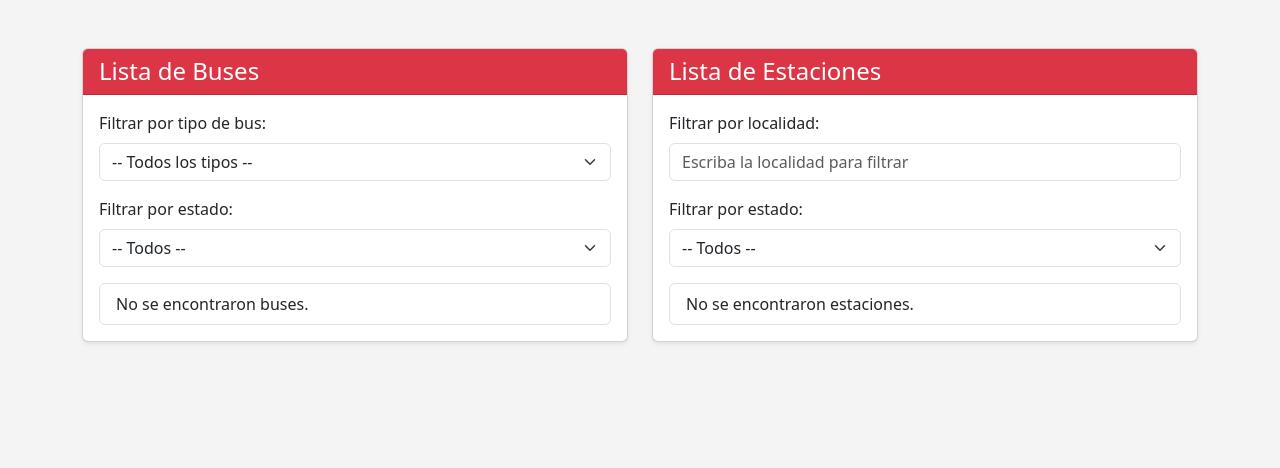
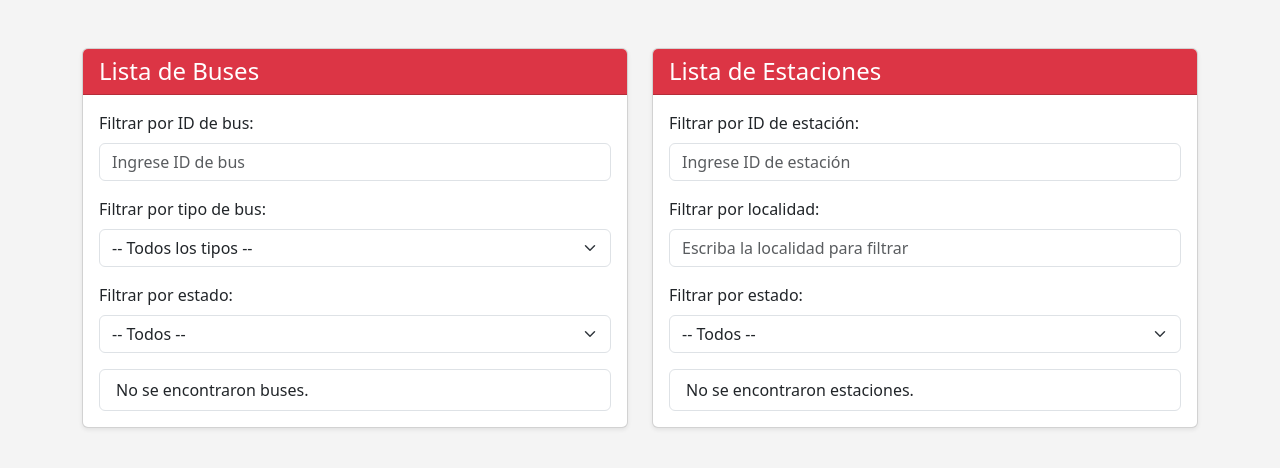
Before and after one commit to Juanes0706/Proyecto, a FastAPI app: page /read in a window 1280 px wide. Shown: the part 66-534 px from the top of the page. Run offline with FastAPI, Linux system fonts and the light colour scheme; data that the repository does not hold is empty.

Commit message:
Arreglando codigo

```diff
--- a/main.py
+++ b/main.py
@@ -60,6 +60,22 @@ async def update_page(request: Request):
 @app.get("/delete", response_class=HTMLResponse)
 async def delete_page(request: Request):
     return templates.TemplateResponse("DeletePage.html", {"request": request})
+
+@app.get("/historial", response_class=HTMLResponse)
+async def historial_page(request: Request):
+    return templates.TemplateResponse("HistorialPage.html", {"request": request})
+
+@app.get("/developer-info", response_class=HTMLResponse)
+async def developer_info_page(request: Request):
+    return templates.TemplateResponse("DeveloperInfoPage.html", {"request": request})
+
+@app.get("/planning", response_class=HTMLResponse)
+async def planning_page(request: Request):
+    return templates.TemplateResponse("PlanningPage.html", {"request": request})
+
+@app.get("/design", response_class=HTMLResponse)
+async def design_page(request: Request):
+    return templates.TemplateResponse("DesignPage.html", {"request": request})
 
 # ---------------------- ENDPOINT HISTORIAL ----------------------
 
--- a/templates/DesignPage.html
+++ b/templates/DesignPage.html
@@ -52,8 +52,8 @@
                 <li class="nav-item"><a class="nav-link" href="/update">✏️ Actualizar</a></li>
                 <li class="nav-item"><a class="nav-link" href="/delete">❌ Eliminar</a></li>
                 <li class="nav-item"><a class="nav-link" href="/developer-info">👨‍💻 Info Desarrollador</a></li>
-                <li class="nav-item"><a class="nav-link" href="/planning-page">🗓️ Planeación</a></li>
-                <li class="nav-item"><a class="nav-link active" href="/design-page">🎨 Diseño</a></li>
+                <li class="nav-item"><a class="nav-link" href="/planning">🗓️ Planeación</a></li>
+                <li class="nav-item"><a class="nav-link active" href="/design">🎨 Diseño</a></li>
             </ul>
         </div>
     </div>
--- a/templates/PlanningPage.html
+++ b/templates/PlanningPage.html
@@ -52,8 +52,8 @@
                 <li class="nav-item"><a class="nav-link" href="/update">✏️ Actualizar</a></li>
                 <li class="nav-item"><a class="nav-link" href="/delete">❌ Eliminar</a></li>
                 <li class="nav-item"><a class="nav-link" href="/developer-info">👨‍💻 Info Desarrollador</a></li>
-                <li class="nav-item"><a class="nav-link active" href="/planning-page">🗓️ Planeación</a></li>
-                <li class="nav-item"><a class="nav-link" href="/design-page">🎨 Diseño</a></li>
+                <li class="nav-item"><a class="nav-link active" href="/planning">🗓️ Planeación</a></li>
+                <li class="nav-item"><a class="nav-link" href="/design">🎨 Diseño</a></li>
             </ul>
         </div>
     </div>
--- a/templates/ReadPage.html
+++ b/templates/ReadPage.html
@@ -43,6 +43,10 @@
         </div>
         <div class="card-body">
           <div class="mb-3">
+            <label for="filterIdBus" class="form-label">Filtrar por ID de bus:</label>
+            <input type="number" id="filterIdBus" class="form-control" placeholder="Ingrese ID de bus" />
+          </div>
+          <div class="mb-3">
             <label for="filterTipoBus" class="form-label">Filtrar por tipo de bus:</label>
             <select id="filterTipoBus" class="form-select">
               <option value="">-- Todos los tipos --</option>
@@ -70,6 +74,10 @@
         </div>
         <div class="card-body">
           <div class="mb-3">
+            <label for="filterIdEstacion" class="form-label">Filtrar por ID de estación:</label>
+            <input type="number" id="filterIdEstacion" class="form-control" placeholder="Ingrese ID de estación" />
+          </div>
+          <div class="mb-3">
             <label for="filterLocalidadEstacion" class="form-label">Filtrar por localidad:</label>
             <input
               type="text"
@@ -95,6 +103,34 @@
 
 <script>
   async function loadBuses() {
+    const idBus = document.getElementById("filterIdBus").value.trim();
+    if (idBus) {
+      // If ID is provided, fetch by ID
+      const url = `/buses/${encodeURIComponent(idBus)}`;
+      try {
+        const response = await fetch(url);
+        if (!response.ok) throw new Error("Bus no encontrado");
+        const bus = await response.json();
+        const listaBuses = document.getElementById("listaBuses");
+        listaBuses.innerHTML = "";
+        const li = document.createElement("li");
+        li.className = "list-group-item d-flex align-items-center";
+        const img = document.createElement("img");
+        img.src = bus.imagen || "/static/transmilenio.jpg";
+        img.alt = bus.nombre_bus;
+        img.style.width = "60px";
+        img.style.height = "40px";
+        img.style.objectFit = "cover";
+        img.style.marginRight = "10px";
+        li.appendChild(img);
+        const text = document.createTextNode(`ID: ${bus.id} - Nombre: ${bus.nombre_bus} - Tipo: ${bus.tipo} - Activo: ${bus.activo}`);
+        li.appendChild(text);
+        listaBuses.appendChild(li);
+      } catch (error) {
+        alert(error.message);
+      }
+    } else {
+      // Otherwise, fetch list with filters
       const tipo = document.getElementById("filterTipoBus").value;
       const activo = document.getElementById("filterActivoBus").value;
       let url = "/buses/";
@@ -132,8 +168,37 @@
         alert(error.message);
       }
     }
+  }
 
   async function loadEstaciones() {
+    const idEstacion = document.getElementById("filterIdEstacion").value.trim();
+    if (idEstacion) {
+      // If ID is provided, fetch by ID
+      const url = `/estaciones/${encodeURIComponent(idEstacion)}`;
+      try {
+        const response = await fetch(url);
+        if (!response.ok) throw new Error("Estación no encontrada");
+        const estacion = await response.json();
+        const listaEstaciones = document.getElementById("listaEstaciones");
+        listaEstaciones.innerHTML = "";
+        const li = document.createElement("li");
+        li.className = "list-group-item d-flex align-items-center";
+        const img = document.createElement("img");
+        img.src = estacion.imagen || "/static/transmilenio.jpg";
+        img.alt = estacion.nombre_estacion;
+        img.style.width = "60px";
+        img.style.height = "40px";
+        img.style.objectFit = "cover";
+        img.style.marginRight = "10px";
+        li.appendChild(img);
+        const text = document.createTextNode(`ID: ${estacion.id} - Nombre: ${estacion.nombre_estacion} - Localidad: ${estacion.localidad} - Rutas Asociadas: ${estacion.rutas_asociadas} - Activo: ${estacion.activo}`);
+        li.appendChild(text);
+        listaEstaciones.appendChild(li);
+      } catch (error) {
+        alert(error.message);
+      }
+    } else {
+      // Otherwise, fetch list with filters
       const localidad = document.getElementById("filterLocalidadEstacion").value.trim();
       const activo = document.getElementById("filterActivoEstacion").value;
       let url = "/estaciones/";
@@ -171,11 +236,15 @@
         alert(error.message);
       }
     }
+  }
 
   document.getElementById("filterTipoBus").addEventListener("change", () => {
     loadBuses();
   });
   document.getElementById("filterActivoBus").addEventListener("change", () => {
+    loadBuses();
+  });
+  document.getElementById("filterIdBus").addEventListener("input", () => {
     loadBuses();
   });
 
@@ -189,6 +258,9 @@
   document.getElementById("filterActivoEstacion").addEventListener("change", () => {
     loadEstaciones();
   });
+  document.getElementById("filterIdEstacion").addEventListener("input", () => {
+    loadEstaciones();
+  });
 
   window.onload = () => {
     loadBuses();
```
Lines whose indentation alone changed are shown as unchanged.
